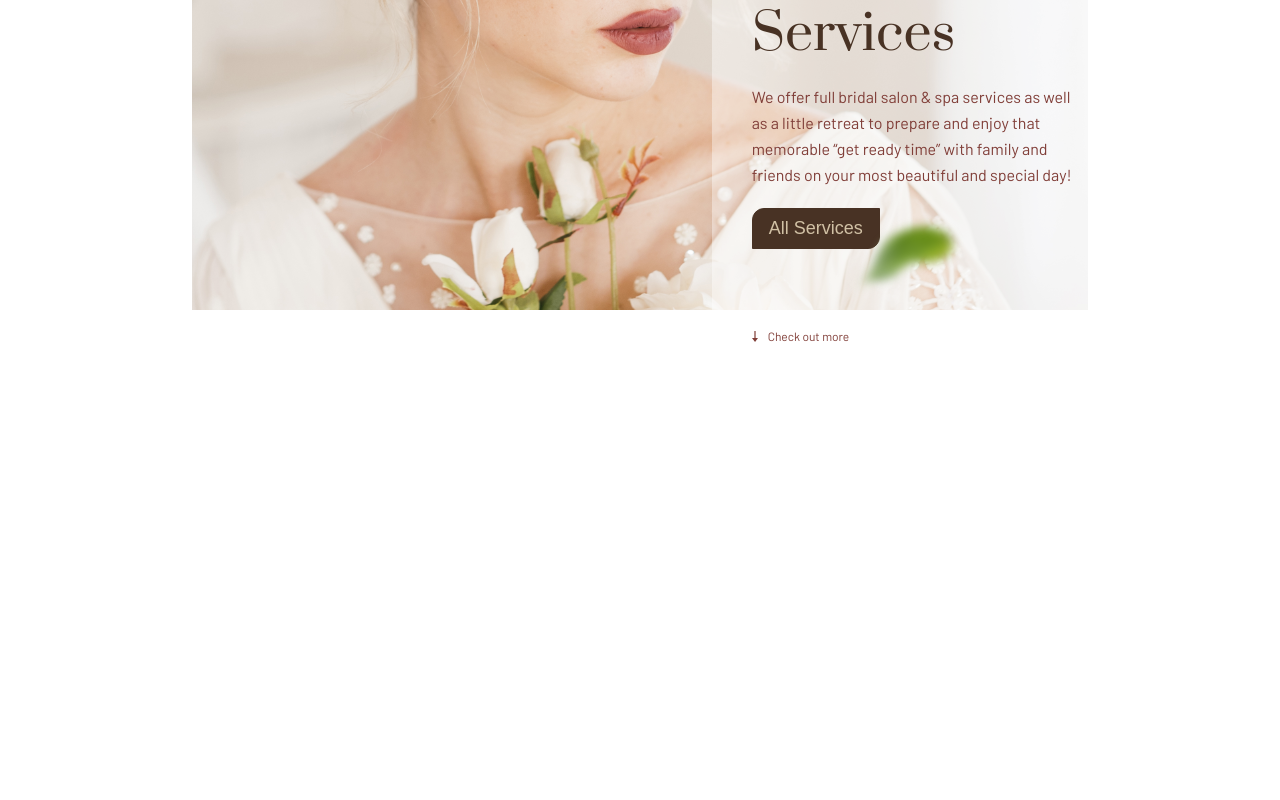
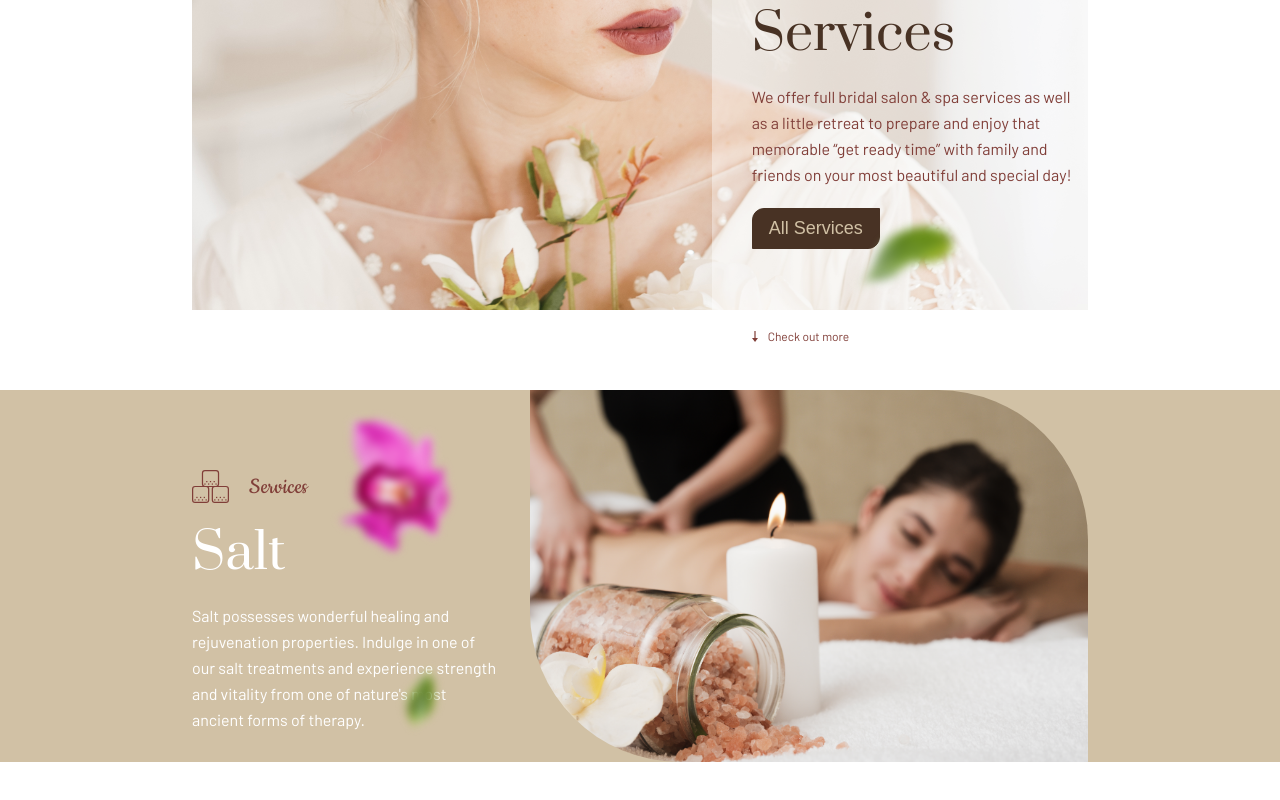
Before and after one commit to MarijanaHornjak/Sadona-Hair-and-Spa, a React (Create React App) app: page / in a window 1280 px wide. Shown: the part 2982-3782 px from the top of the page. Before the commit the page ends 3346 px from the top, so only its background shows below. Built offline with nearby package versions, Linux system fonts and the light colour scheme.

Commit message:
added Salt section

```diff
--- a/src/App.js
+++ b/src/App.js
@@ -5,6 +5,7 @@ import Hero from "./components/Hero/Hero";
 import OurStory from "./components/OurStory/OurStory";
 import Reopening from "./components/Reopening/Reopening";
 import SalonServices from "./components/SalonServices/SalonServices";
+import SaltServices from "./components/SaltServices/SaltServices";
 import SpaServices from "./components/SpaServices/SpaServices";
 
 function App() {
@@ -17,6 +18,7 @@ function App() {
       <SalonServices />
       <SpaServices />
       <BridalServices />
+      <SaltServices />
     </div>
   );
 }
--- a/src/components/BridalServices/BridalServices.scss
+++ b/src/components/BridalServices/BridalServices.scss
@@ -11,6 +11,7 @@
   background-repeat: no-repeat;
   display: grid;
   grid-template-columns: 58% 42%;
+  margin-bottom: 8rem;
 
   .bridal-details {
     background-color: rgba(255, 255, 255, 0.4);
--- /dev/null
+++ b/src/components/SaltServices/SaltIcon.js
@@ -0,0 +1,149 @@
+import React from "react";
+
+const SaltIcon = () => {
+  return (
+    <svg
+      xmlns="http://www.w3.org/2000/svg"
+      width="37"
+      height="33"
+      viewBox="0 0 37 33"
+      className="salt-icon"
+    >
+      <g transform="translate(0 -25.6)">
+        <rect
+          class="a"
+          width="1.233"
+          height="1.233"
+          transform="translate(2.467 54.9)"
+        />
+        <rect
+          class="a"
+          width="1.233"
+          height="1.233"
+          transform="translate(13.567 54.9)"
+        />
+        <rect
+          class="a"
+          width="1.233"
+          height="1.233"
+          transform="translate(9.867 54.9)"
+        />
+        <rect
+          class="a"
+          width="1.233"
+          height="1.233"
+          transform="translate(6.167 54.9)"
+        />
+        <rect
+          class="a"
+          width="1.233"
+          height="1.233"
+          transform="translate(8.017 52.433)"
+        />
+        <rect
+          class="a"
+          width="1.233"
+          height="1.233"
+          transform="translate(4.317 52.433)"
+        />
+        <rect
+          class="a"
+          width="1.233"
+          height="1.233"
+          transform="translate(11.717 52.433)"
+        />
+        <path
+          class="a"
+          d="M33.917,41.489h-7.4a2.989,2.989,0,0,0,.617-1.833v-11A3.07,3.07,0,0,0,24.05,25.6H12.95a3.07,3.07,0,0,0-3.083,3.056v11a2.99,2.99,0,0,0,.617,1.833h-7.4A3.07,3.07,0,0,0,0,44.544v11A3.07,3.07,0,0,0,3.083,58.6h11.1a3.07,3.07,0,0,0,3.083-3.056v-11a2.99,2.99,0,0,0-.617-1.833h3.7a2.989,2.989,0,0,0-.617,1.833v11A3.07,3.07,0,0,0,22.817,58.6h11.1A3.07,3.07,0,0,0,37,55.544v-11A3.07,3.07,0,0,0,33.917,41.489ZM11.1,39.656v-11a1.842,1.842,0,0,1,1.85-1.833h11.1a1.842,1.842,0,0,1,1.85,1.833v11a1.842,1.842,0,0,1-1.85,1.833H12.95A1.842,1.842,0,0,1,11.1,39.656Zm4.933,4.889v11a1.842,1.842,0,0,1-1.85,1.833H3.083a1.842,1.842,0,0,1-1.85-1.833v-11a1.842,1.842,0,0,1,1.85-1.833h11.1A1.842,1.842,0,0,1,16.033,44.544Zm19.733,11a1.842,1.842,0,0,1-1.85,1.833h-11.1a1.842,1.842,0,0,1-1.85-1.833v-11a1.842,1.842,0,0,1,1.85-1.833h11.1a1.842,1.842,0,0,1,1.85,1.833Z"
+          transform="translate(0)"
+        />
+        <rect
+          class="a"
+          width="1.233"
+          height="1.233"
+          transform="translate(22.2 54.9)"
+        />
+        <rect
+          class="a"
+          width="1.233"
+          height="1.233"
+          transform="translate(33.3 54.9)"
+        />
+        <rect
+          class="a"
+          width="1.233"
+          height="1.233"
+          transform="translate(29.6 54.9)"
+        />
+        <rect
+          class="a"
+          width="1.233"
+          height="1.233"
+          transform="translate(25.9 54.9)"
+        />
+        <rect
+          class="a"
+          width="1.233"
+          height="1.233"
+          transform="translate(27.75 52.433)"
+        />
+        <rect
+          class="a"
+          width="1.233"
+          height="1.233"
+          transform="translate(24.05 52.433)"
+        />
+        <rect
+          class="a"
+          width="1.233"
+          height="1.233"
+          transform="translate(31.45 52.433)"
+        />
+        <rect
+          class="a"
+          width="1.233"
+          height="1.233"
+          transform="translate(12.333 39.04)"
+        />
+        <rect
+          class="a"
+          width="1.233"
+          height="1.233"
+          transform="translate(23.434 39.04)"
+        />
+        <rect
+          class="a"
+          width="1.233"
+          height="1.233"
+          transform="translate(19.734 39.04)"
+        />
+        <rect
+          class="a"
+          width="1.233"
+          height="1.233"
+          transform="translate(16.033 39.04)"
+        />
+        <rect
+          class="a"
+          width="1.233"
+          height="1.233"
+          transform="translate(17.884 36.596)"
+        />
+        <rect
+          class="a"
+          width="1.233"
+          height="1.233"
+          transform="translate(14.183 36.596)"
+        />
+        <rect
+          class="a"
+          width="1.233"
+          height="1.233"
+          transform="translate(21.584 36.596)"
+        />
+      </g>
+    </svg>
+  );
+};
+
+export default SaltIcon;
--- /dev/null
+++ b/src/components/SaltServices/SaltServices.js
@@ -0,0 +1,36 @@
+import React from "react";
+import "./SaltServices.scss";
+import SaltServicesImage from "../../assets/images/3093620.png";
+import SaltIcon from "./SaltIcon";
+import Floral2 from "../../assets/flowers&leafs/cvet 2.png";
+import Leaf3 from "../../assets/flowers&leafs/3.png";
+
+const SaltServices = () => {
+  return (
+    <section className="salt-services-section">
+      <div className="salt-services-container">
+        <div className="salt-text-container">
+          <img src={Floral2} alt="floral" className="salt-section-floral" />
+          <div className="salt-icon-container">
+            <SaltIcon />
+            <p>Services</p>
+          </div>
+          <h3>Salt</h3>
+          <p>
+            Salt possesses wonderful healing and rejuvenation properties.
+            Indulge in one of our salt treatments and experience strength and
+            vitality from one of nature's most ancient forms of therapy.
+          </p>
+          <img src={Leaf3} alt="leaf" className="salt-section-leaf" />
+        </div>
+        <img
+          src={SaltServicesImage}
+          alt="salt-therapy"
+          className="salt-services-image"
+        />
+      </div>
+    </section>
+  );
+};
+
+export default SaltServices;
--- /dev/null
+++ b/src/components/SaltServices/SaltServices.scss
@@ -0,0 +1,66 @@
+@import "../../index.scss";
+
+.salt-services-section {
+  height: 37.2rem;
+  background-color: $dusty-cream;
+  margin-bottom: 4rem;
+
+  .salt-services-container {
+    @extend .container-align;
+    display: flex;
+    gap: 3rem;
+
+    .salt-text-container {
+      margin-top: 8rem;
+      position: relative;
+
+      .salt-icon-container {
+        display: flex;
+        align-items: center;
+        .salt-icon {
+          fill: $rotten-cherry;
+          margin-right: 2rem;
+          width: 3.7rem;
+          height: 3.3rem;
+        }
+        p {
+          font-size: 2.5rem;
+          line-height: 3rem;
+          color: $rotten-cherry;
+          font-family: "Cookie", cursive;
+        }
+      }
+      h3 {
+        font-size: 5rem;
+        line-height: 6rem;
+        color: $snow-white;
+        font-family: "Prata", serif;
+        font-weight: lighter;
+        margin: 2rem 0;
+      }
+      p {
+        font-size: 1.6rem;
+        line-height: 2.6rem;
+        color: $snow-white;
+        font-family: "Barlow", sans-serif;
+      }
+    }
+    .salt-section-floral {
+      position: absolute;
+      top: -7rem;
+      right: 4rem;
+      transform: matrix(0.89, -0.45, 0.45, 0.89, 0, 0);
+    }
+    .salt-section-leaf {
+      position: absolute;
+      bottom: 1rem;
+      right: 2rem;
+      transform: matrix(-0.54, -0.84, 0.84, -0.54, 0, 0);
+    }
+
+    .salt-services-image {
+      height: 37.2rem;
+      border-radius: 0 15rem 0 15rem;
+    }
+  }
+}
```
